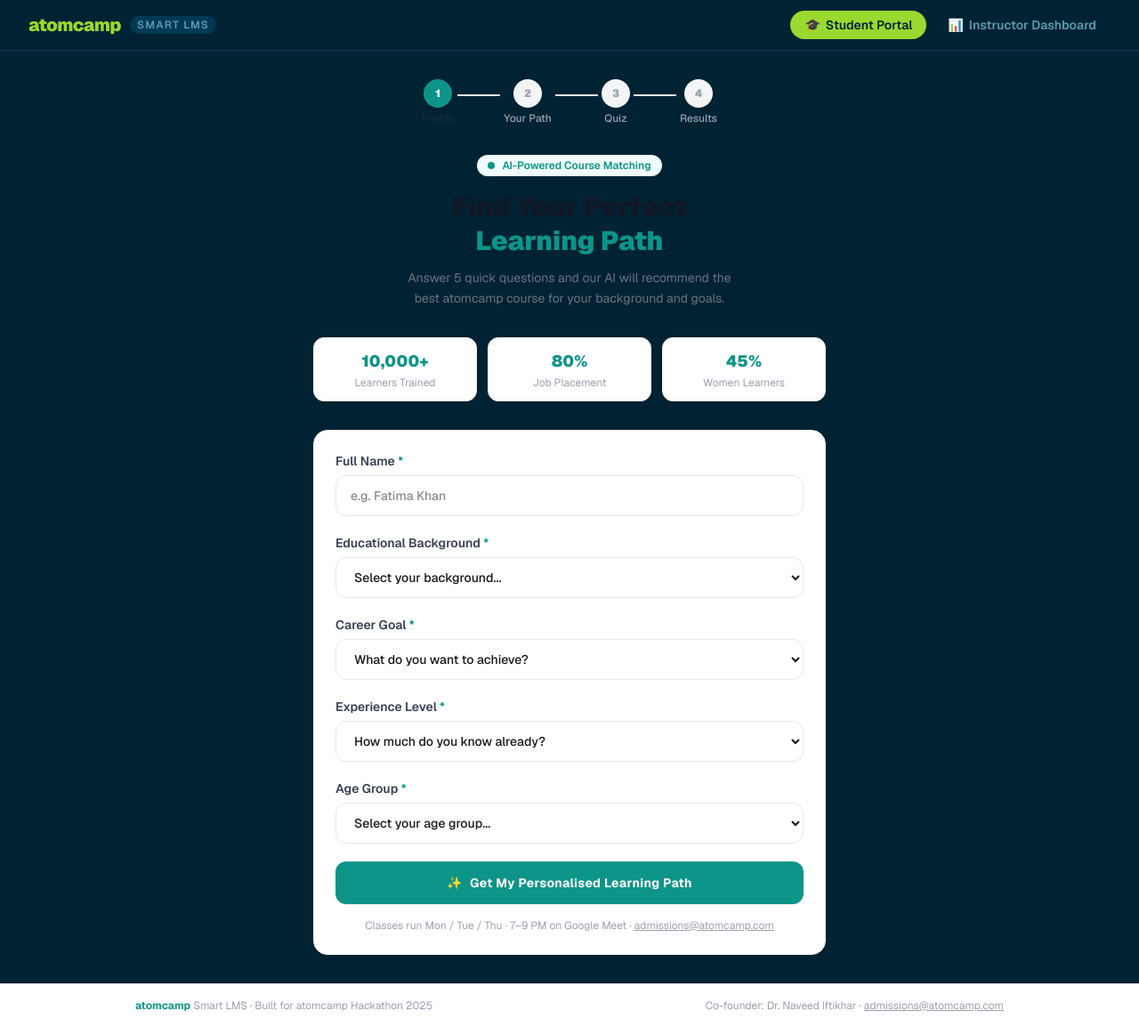
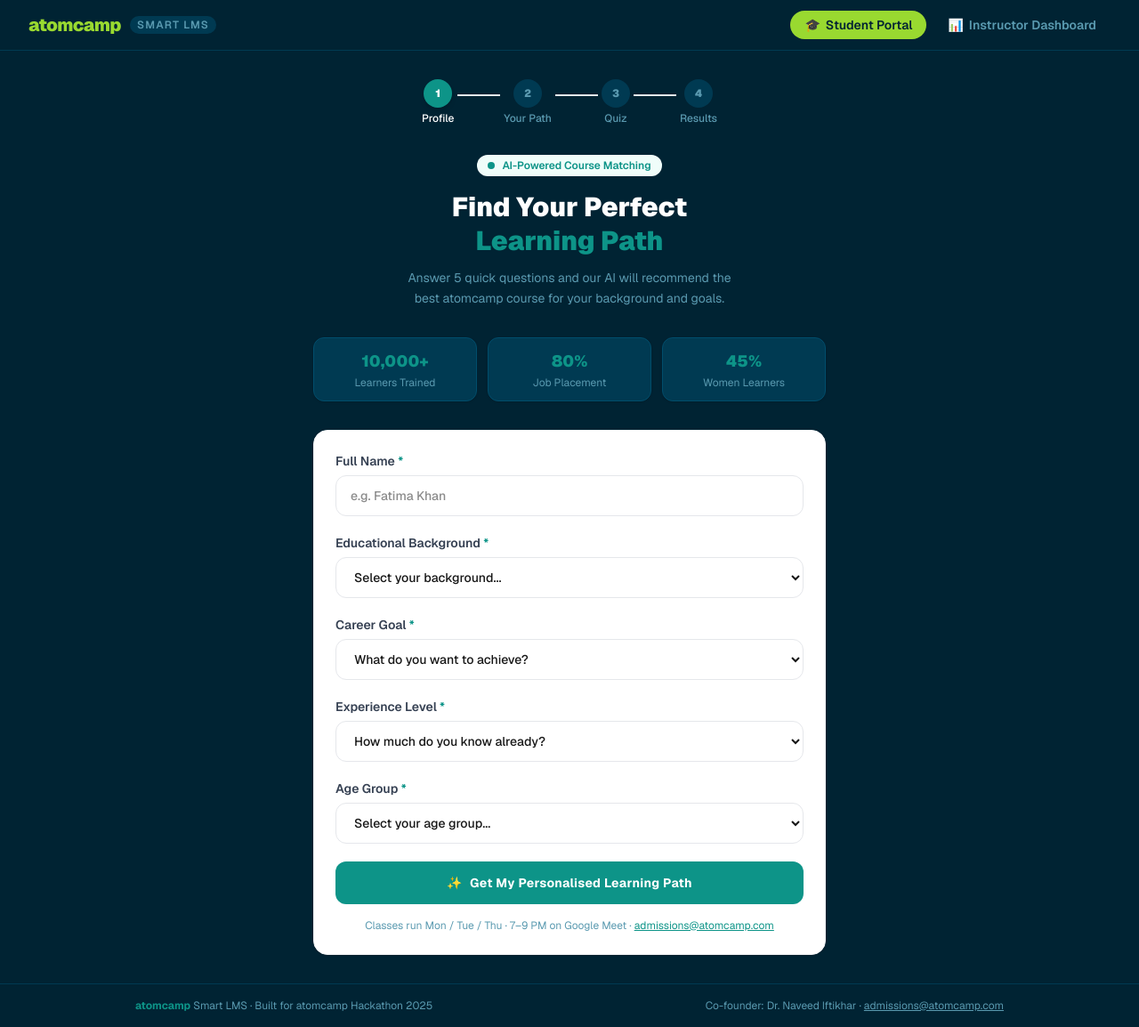
Before and after one commit to abdullahsaleym/hack, a Next.js app: page / in a window 1280 px wide. Shown: the whole page at 89% size. Built offline with nearby package versions, Linux system fonts and the light colour scheme.

Commit message:
fix: ensure all text is visible on dark #002333 background across all pages

```diff
--- a/app/components/GapAnalysisView.tsx
+++ b/app/components/GapAnalysisView.tsx
@@ -60,10 +60,10 @@
         >
           <span>📊</span> Your Gap Analysis
         </div>
-        <h2 className="text-2xl font-black text-gray-900">
+        <h2 className="text-2xl font-black text-white">
           {learnerName}&apos;s Learning Report
         </h2>
-        <p className="text-gray-500 text-sm mt-1">
+        <p className="text-sm mt-1" style={{ color: "#5a9ab0" }}>
           {moduleTopic} · {courseName}
         </p>
       </div>
@@ -236,7 +236,7 @@
       </div>
 
       {/* atomcamp footer */}
-      <div className="text-center text-xs text-gray-400 pb-6 space-y-1">
+      <div className="text-center text-xs pb-6 space-y-1" style={{ color: "#5a9ab0" }}>
         <p>
           <span className="font-bold" style={{ color: "#0d9488" }}>
             atomcamp
--- a/app/components/OnboardingForm.tsx
+++ b/app/components/OnboardingForm.tsx
@@ -75,12 +75,12 @@
           <span className="w-2 h-2 rounded-full bg-current"></span>
           AI-Powered Course Matching
         </div>
-        <h1 className="text-3xl font-black text-gray-900 mb-3 leading-tight">
+        <h1 className="text-3xl font-black text-white mb-3 leading-tight">
           Find Your Perfect
           <br />
           <span style={{ color: "#0d9488" }}>Learning Path</span>
         </h1>
-        <p className="text-gray-500 text-sm leading-relaxed max-w-sm mx-auto">
+        <p className="text-sm leading-relaxed max-w-sm mx-auto" style={{ color: "#5a9ab0" }}>
           Answer 5 quick questions and our AI will recommend the best
           atomcamp course for your background and goals.
         </p>
@@ -95,7 +95,8 @@
         ].map((stat) => (
           <div
             key={stat.label}
-            className="text-center p-3 rounded-xl bg-white border border-gray-100 shadow-sm"
+            className="text-center p-3 rounded-xl border shadow-sm"
+            style={{ backgroundColor: "#003a52", borderColor: "#004d6b" }}
           >
             <div
               className="text-lg font-black"
@@ -103,7 +104,7 @@
             >
               {stat.value}
             </div>
-            <div className="text-xs text-gray-400 mt-0.5">{stat.label}</div>
+            <div className="text-xs mt-0.5" style={{ color: "#5a9ab0" }}>{stat.label}</div>
           </div>
         ))}
       </div>
@@ -278,11 +279,12 @@
         </form>
 
         {/* Footer note */}
-        <p className="text-center text-xs text-gray-400 mt-4">
+        <p className="text-center text-xs mt-4" style={{ color: "#5a9ab0" }}>
           Classes run Mon / Tue / Thu · 7–9 PM on Google Meet ·{" "}
           <a
             href="mailto:admissions@atomcamp.com"
-            className="underline hover:text-gray-600"
+            className="underline hover:text-white"
+            style={{ color: "#0d9488" }}
           >
             admissions@atomcamp.com
           </a>
--- a/app/components/QuizView.tsx
+++ b/app/components/QuizView.tsx
@@ -62,10 +62,10 @@
         >
           <span>🧠</span> Diagnostic Quiz
         </div>
-        <h2 className="text-2xl font-black text-gray-900">
+        <h2 className="text-2xl font-black text-white">
           {data.moduleTopic}
         </h2>
-        <p className="text-gray-500 text-sm mt-1">
+        <p className="text-sm mt-1" style={{ color: "#5a9ab0" }}>
           Hey {learnerName}, answer all 4 questions — there&apos;s no pressure,
           this helps Claude understand where to focus your learning.
         </p>
@@ -181,7 +181,7 @@
             </>
           )}
         </button>
-        <p className="text-center text-xs text-gray-400 mt-3">
+        <p className="text-center text-xs mt-3" style={{ color: "#5a9ab0" }}>
           Our AI will identify exactly what you need to work on before your
           first atomcamp class
         </p>
--- a/app/components/RecommendationView.tsx
+++ b/app/components/RecommendationView.tsx
@@ -54,10 +54,10 @@
         >
           <span>✨</span> Your Personalised Path is Ready
         </div>
-        <h2 className="text-2xl font-black text-gray-900">
+        <h2 className="text-2xl font-black text-white">
           Hey {learnerName}! Here&apos;s your path 🎯
         </h2>
-        <p className="text-gray-500 text-sm mt-1">{data.encouragement}</p>
+        <p className="text-sm mt-1" style={{ color: "#5a9ab0" }}>{data.encouragement}</p>
       </div>
 
       {/* Recommended Course Card */}
@@ -200,7 +200,7 @@
       </div>
 
       {/* Contact footer */}
-      <div className="text-center text-xs text-gray-400 pb-4">
+      <div className="text-center text-xs pb-4" style={{ color: "#5a9ab0" }}>
         Questions? Contact{" "}
         <a
           href="mailto:admissions@atomcamp.com"
@@ -210,7 +210,7 @@
           admissions@atomcamp.com
         </a>{" "}
         or call{" "}
-        <a href="tel:+923022278371" className="underline">
+        <a href="tel:+923022278371" className="underline hover:text-white">
           +92-302-2278371
         </a>
       </div>
--- a/app/page.tsx
+++ b/app/page.tsx
@@ -95,7 +95,7 @@
         </div>
       </div>
       <div className="text-center">
-        <p className="text-sm font-semibold text-gray-700">{message}</p>
+        <p className="text-sm font-semibold text-white">{message}</p>
         <div className="flex items-center justify-center gap-1 mt-2">
           <span
             className="w-2 h-2 rounded-full dot-1"
@@ -111,7 +111,7 @@
           ></span>
         </div>
       </div>
-      <p className="text-xs text-gray-400 max-w-xs text-center">
+      <p className="text-xs max-w-xs text-center" style={{ color: "#5a9ab0" }}>
         AI is personalising this for you using real atomcamp course data
       </p>
     </div>
@@ -142,7 +142,7 @@
                   ? "text-white"
                   : i === currentIndex
                   ? "text-white shadow-md"
-                  : "bg-gray-100 text-gray-400"
+                  : "bg-[#003a52] text-[#5a9ab0]"
               }`}
               style={
                 i <= currentIndex
@@ -154,7 +154,7 @@
             </div>
             <span
               className={`text-xs mt-1 font-medium ${
-                i === currentIndex ? "text-gray-800" : "text-gray-400"
+                i === currentIndex ? "text-white" : "text-[#5a9ab0]"
               }`}
             >
               {s.label}
@@ -376,8 +376,8 @@
       </main>
 
       {/* Footer */}
-      <footer className="w-full border-t border-gray-100 bg-white py-4">
-        <div className="max-w-5xl mx-auto px-4 sm:px-6 flex flex-col sm:flex-row items-center justify-between gap-2 text-xs text-gray-400">
+      <footer className="w-full border-t py-4" style={{ borderColor: "#003a52" }}>
+        <div className="max-w-5xl mx-auto px-4 sm:px-6 flex flex-col sm:flex-row items-center justify-between gap-2 text-xs" style={{ color: "#5a9ab0" }}>
           <span>
             <span className="font-bold" style={{ color: "#0d9488" }}>
               atomcamp
@@ -388,7 +388,7 @@
             Co-founder: Dr. Naveed Iftikhar ·{" "}
             <a
               href="mailto:admissions@atomcamp.com"
-              className="underline hover:text-gray-600"
+              className="underline hover:text-white"
             >
               admissions@atomcamp.com
             </a>
```
